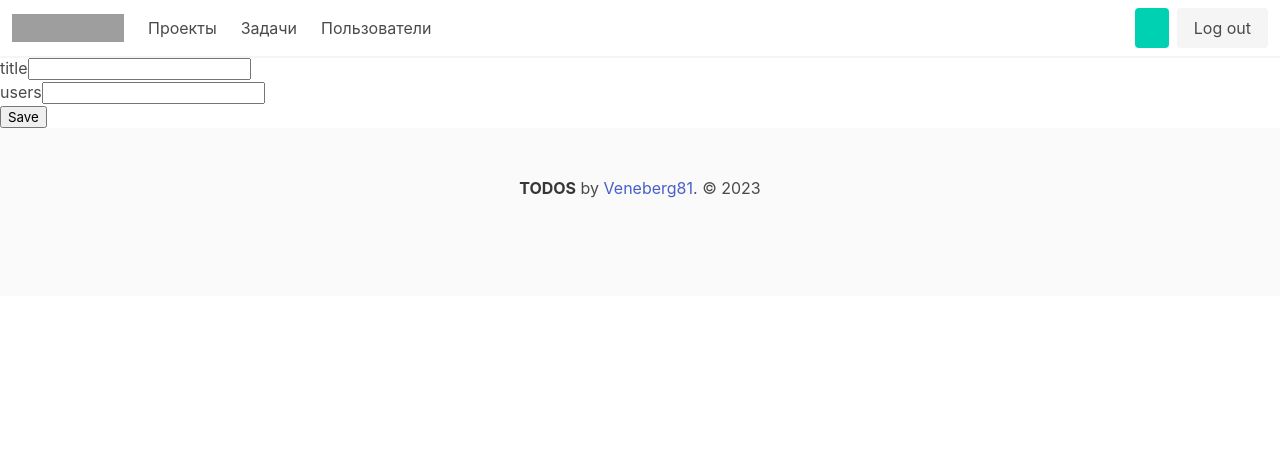
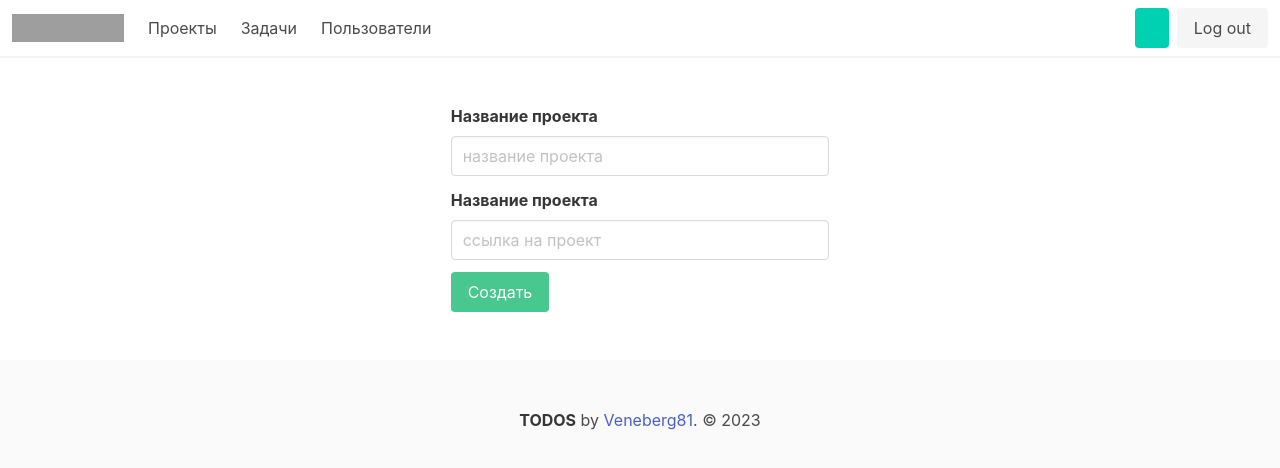
Before and after one commit to VladimirGrebenev/TODO, a React (Create React App) app in the folder frontend/: page /projects/create in a window 1280 px wide. Shown: the top 468 px of the page. Built offline with nearby package versions, Linux system fonts and the light colour scheme; no server answers; grey boxes are pictures that could not be loaded.

Commit message:
сделал delete/create project/todos

```diff
--- a/frontend/src/App.js
+++ b/frontend/src/App.js
@@ -12,6 +12,7 @@ import axios from "axios";
 import UserProjects from "./components/UserProjects";
 import ProjectForm from "./components/ProjectForm";
 import ToDoForm from "./components/ToDoForm";
+
 
 const NotFound404 = ({location}) => {
     return (
@@ -40,7 +41,7 @@ class App extends React.Component {
         cookies.set('token', token, {maxAge: 3600})
         cookies.set('email', email, {maxAge: 3600})
         this.setState({'token': token, 'email': email}, () => this.load_data())
-        window.location.href="/"
+        window.location.href = "/"
     }
 
     is_authenticated() {
@@ -88,6 +89,7 @@ class App extends React.Component {
         axios.get('http://127.0.0.1:8000/api/projects/', {headers})
             .then(response => {
                 this.setState({projects: response.data.results})
+                console.log(response.data.results)
             }).catch(error => console.log(error));
 
         axios.get('http://127.0.0.1:8000/api/todo-tasks/', {headers})
@@ -175,24 +177,23 @@ class App extends React.Component {
             }).catch(error => console.log(error))
     }
 
-    // createProject(title, users, repo_link) {
-    //     const headers = this.get_headers()
-    //     const data = {title: title, users: users, repo_link: repo_link}
-    //     axios.post(`http://127.0.0.1:8000/api/projects/`, data, {headers})
-    //         .then(response => {
-    //             let new_project = response.data
-    //             const title = this.state.title.filter((item) => item.id ===
-    //                 new_project.author)[0]
-    //             new_book.author = author
-    //             this.setState({books: [...this.state.books, new_book]})
-    //         }).catch(error => console.log(error))
-    // }
+    createProject(title, users, repo_link) {
+        const headers = this.get_headers()
+        const user_name = this.state.users.filter((item) => item.email ===
+            this.state.email)[0]?.id
+        const data = {title: title, users: [user_name], repo_link: repo_link}
+        axios.post(`http://127.0.0.1:8000/api/projects/`, data, {headers})
+            .then(response => {
+                let new_project = response.data
+                this.setState({todotasks: [...this.state.todotasks, new_project]})
+            }).catch(error => console.log(error))
+        window.location.href = "/projects"
+    }
 
     createToDo(description, project) {
         const headers = this.get_headers()
         const author = this.state.users.filter((item) => item.email ===
-                    this.state.email)[0]?.id
-        console.log(author)
+            this.state.email)[0]?.id
         const data = {description: description, project: project, author: author}
         axios.post(`http://127.0.0.1:8000/api/todo-tasks/`, data, {headers})
             .then(response => {
@@ -202,6 +203,7 @@ class App extends React.Component {
                 new_todo.project = project
                 this.setState({todotasks: [...this.state.todotasks, new_todo]})
             }).catch(error => console.log(error))
+        window.location.href = "/todos"
     }
 
 
@@ -216,7 +218,7 @@ class App extends React.Component {
                                                               delete_project={(id) => this.delete_project(id)}/>}/>
                         <Route exact path='/todos'
                                component={() => <ToDoTasksList todotasks={this.state.todotasks}
-                                                              delete_todo = {(id) => this.delete_todo(id)}/>}/>
+                                                               delete_todo={(id) => this.delete_todo(id)}/>}/>
                         <Route exact path='/users' component={() => <UserList users={this.state.users}/>}/>
                         <Route exact path='/login' component={() => <LoginForm
                             get_token={(username, password) => this.get_token(username, password)}/>}/>
@@ -226,11 +228,14 @@ class App extends React.Component {
                         <Route exact path='/user/:id'
                                component={() => <UserProjects users={this.state.users}
                                                               projects={this.state.projects}/>}/>
-                        <Route exact path='/projects/create' component={() => <ProjectForm/>}/>
+                        <Route exact path='/projects/create'
+                               component={() => <ProjectForm users={this.state.users}
+                                                             createProject={(title, users, repo_link) =>
+                                                                 this.createProject(title, users, repo_link)}/>}/>
                         <Route exact path='/todos/create'
                                component={() => <ToDoForm projects={this.state.projects}
-                                   createToDo={(description, project) =>
-                                   this.createToDo(description, project)} />}/>
+                                                          createToDo={(description, project) =>
+                                                              this.createToDo(description, project)}/>}/>
                         <Redirect from='/' to='/projects'/>
                         <Route component={NotFound404}/>
                     </Switch>
--- a/frontend/src/components/ProjectDetails.js
+++ b/frontend/src/components/ProjectDetails.js
@@ -1,5 +1,5 @@
 import React from "react"
-import {useParams} from "react-router-dom"
+import {Link, useParams} from "react-router-dom"
 
 const ToDoItem = ({todotask}) => {
     return (
@@ -39,6 +39,7 @@ const ProjectDetails = ({projects, todotasks}) => {
                 </thead>
                 {filtered_todotasks.map((todotask)=> <ToDoItem todotask={todotask}/>)}
             </table>
+            <Link class='button is-light' to='/todos/create'>Создать задачу</Link>
         </div>
     )
 }
--- a/frontend/src/components/ProjectForm.js
+++ b/frontend/src/components/ProjectForm.js
@@ -3,7 +3,7 @@ import React from 'react'
 class ProjectForm extends React.Component {
     constructor(props) {
         super(props)
-        this.state = {title: '', users: [], repo_link: '' }
+        this.state = {title: '', users: props.users[0]?.id, repo_link: '' }
     }
 
     handleChange(event) {
@@ -15,26 +15,60 @@ class ProjectForm extends React.Component {
     }
 
     handleSubmit(event) {
-        console.log(this.state.title)
-        console.log(this.state.users)
+        this.props.createProject(this.state.title, this.state.users, this.state.repo_link)
         event.preventDefault()
     }
 
     render() {
         return (
-            <form onSubmit={(event) => this.handleSubmit(event)}>
-                <div className="form-group">
-                    <label for="title">title</label>
-                    <input type="text" className="form-control" name="title"
-                           value={this.state.title} onChange={(event) => this.handleChange(event)}/>
+            // <form onSubmit={(event) => this.handleSubmit(event)}>
+            //     <div className="form-group">
+            //         <label for="title">title</label>
+            //         <input type="text" className="form-control" name="title"
+            //                value={this.state.title} onChange={(event) => this.handleChange(event)}/>
+            //     </div>
+            //     {/*<div className="form-group">*/}
+            //     {/*    <label for="users">users</label>*/}
+            //     {/*    <input type="text" className="form-control" name="users"*/}
+            //     {/*           value={this.state.users} onChange={(event) => this.handleChange(event)}/>*/}
+            //     {/*</div>*/}
+            //     <div className="form-group">
+            //         <label htmlFor="repo_link">repo_link</label>
+            //         <input type="text" className="form-control" name="repo_link"
+            //                value={this.state.repo_link} onChange={(event) => this.handleChange(event)}/>
+            //     </div>
+            //     <input type="submit" className="btn btn-primary" value="Save"/>
+            // </form>
+
+            <div className="section">
+                <div className="columns">
+                    <div className="column"></div>
+                    <div className="column is-one-third">
+                        <form onSubmit={(event) => this.handleSubmit(event)}>
+                            <div className="field">
+                                <label className="label">Название проекта</label>
+                                <div className="control">
+                                    <input name="title" className="input" type="text" placeholder="название проекта"
+                                           value={this.state.title}
+                                           onChange={(event) => this.handleChange(event)}/>
+                                </div>
+                            </div>
+                            <div className="field">
+                                <label className="label">Название проекта</label>
+                                <div className="control">
+                                    <input name="repo_link" className="input" type="text" placeholder="ссылка на проект"
+                                           value={this.state.repo_link}
+                                           onChange={(event) => this.handleChange(event)}/>
+                                </div>
+                            </div>
+                            <div className="field">
+                                <input className="button is-success" type="submit" value="Создать"/>
+                            </div>
+                        </form>
+                    </div>
+                    <div className="column"></div>
                 </div>
-                <div className="form-group">
-                    <label for="users">users</label>
-                    <input type="number" className="form-control" name="users"
-                           value={this.state.users} onChange={(event) => this.handleChange(event)}/>
-                </div>
-                <input type="submit" className="btn btn-primary" value="Save"/>
-            </form>
+            </div>
         );
     }
 }
--- a/frontend/src/components/Projects.js
+++ b/frontend/src/components/Projects.js
@@ -35,7 +35,7 @@ const ProjectsList = ({projects, delete_project}) => {
                 </thead>
                 {projects.map((project) => <ProjectItem project={project} delete_project={delete_project}/>)}
             </table>
-            <Link to='/projects/create'>Создать проект</Link>
+            <Link class='button is-light' to='/projects/create'>Создать проект</Link>
         </div>
     )
 }
--- a/frontend/src/components/ToDoForm.js
+++ b/frontend/src/components/ToDoForm.js
@@ -21,22 +21,57 @@ class ToDoForm extends React.Component {
 
     render() {
         return (
-            <form onSubmit={(event) => this.handleSubmit(event)}>
-                <div className="form-group">
-                    <label for="description">description</label>
-                    <input type="text" className="form-control" name="description"
-                           value={this.state.description} onChange={(event) => this.handleChange(event)}/>
+            // <form onSubmit={(event) => this.handleSubmit(event)}>
+            //     <div className="form-group">
+            //         <label for="description">description</label>
+            //         <input type="text" className="form-control" name="description"
+            //                value={this.state.description} onChange={(event) => this.handleChange(event)}/>
+            //     </div>
+            //     <div className="form-group">
+            //         <label htmlFor="project">project</label>
+            //         <select name="project" className='form-control'
+            //                 onChange={(event) => this.handleChange(event)}>
+            //             {this.props.projects.map((item) => <option
+            //                 value={item.id}>{item.title}</option>)}
+            //         </select>
+            //     </div>
+            //     <input type="submit" className="btn btn-primary" value="Save"/>
+            // </form>
+
+            <div className="section">
+                <div className="columns">
+                    <div className="column"></div>
+                    <div className="column is-one-third">
+                        <form onSubmit={(event) => this.handleSubmit(event)}>
+                            <div className="field">
+                                <label className="label">Задача</label>
+                                <div className="control">
+                                    <input className="input" name="description" type="text" placeholder="описание задачи"
+                                           value={this.state.description}
+                                           onChange={(event) => this.handleChange(event)}/>
+                                </div>
+                            </div>
+                            <div className="field">
+                                <label className="label">Относится к проекту</label>
+                                <div className="control">
+                                    <div className="select">
+                                        <select name="project" onChange={(event) => this.handleChange(event)}>
+                                            {this.props.projects.map((item) =>
+                                                <option value={item.id}>{item.title}</option>)}
+                                        </select>
+                                    </div>
+                                </div>
+                            </div>
+                            <div className="field">
+                                <input className="button is-success" type="submit" value="Создать"/>
+                            </div>
+                        </form>
+                    </div>
+                    <div className="column"></div>
                 </div>
-                <div className="form-group">
-                    <label htmlFor="project">project</label>
-                    <select name="project" className='form-control'
-                            onChange={(event) => this.handleChange(event)}>
-                        {this.props.projects.map((item) => <option
-                            value={item.id}>{item.title}</option>)}
-                    </select>
-                </div>
-                <input type="submit" className="btn btn-primary" value="Save"/>
-            </form>
+            </div>
+
+
         );
     }
 }
--- a/frontend/src/components/ToDoTasks.js
+++ b/frontend/src/components/ToDoTasks.js
@@ -42,7 +42,7 @@ const ToDoTasksList = ({todotasks, delete_todo}) => {
                 </thead>
                 {todotasks.map((todotask)=> <ToDoItem todotask={todotask} delete_todo={delete_todo}/>)}
             </table>
-            <Link to='/todos/create'>Создать задачу</Link>
+            <Link class='button is-light' to='/todos/create'>Создать задачу</Link>
         </div>
     )
 }
```
Also changed, not shown: 1 other file (tests, documents, lock files or other folders).
